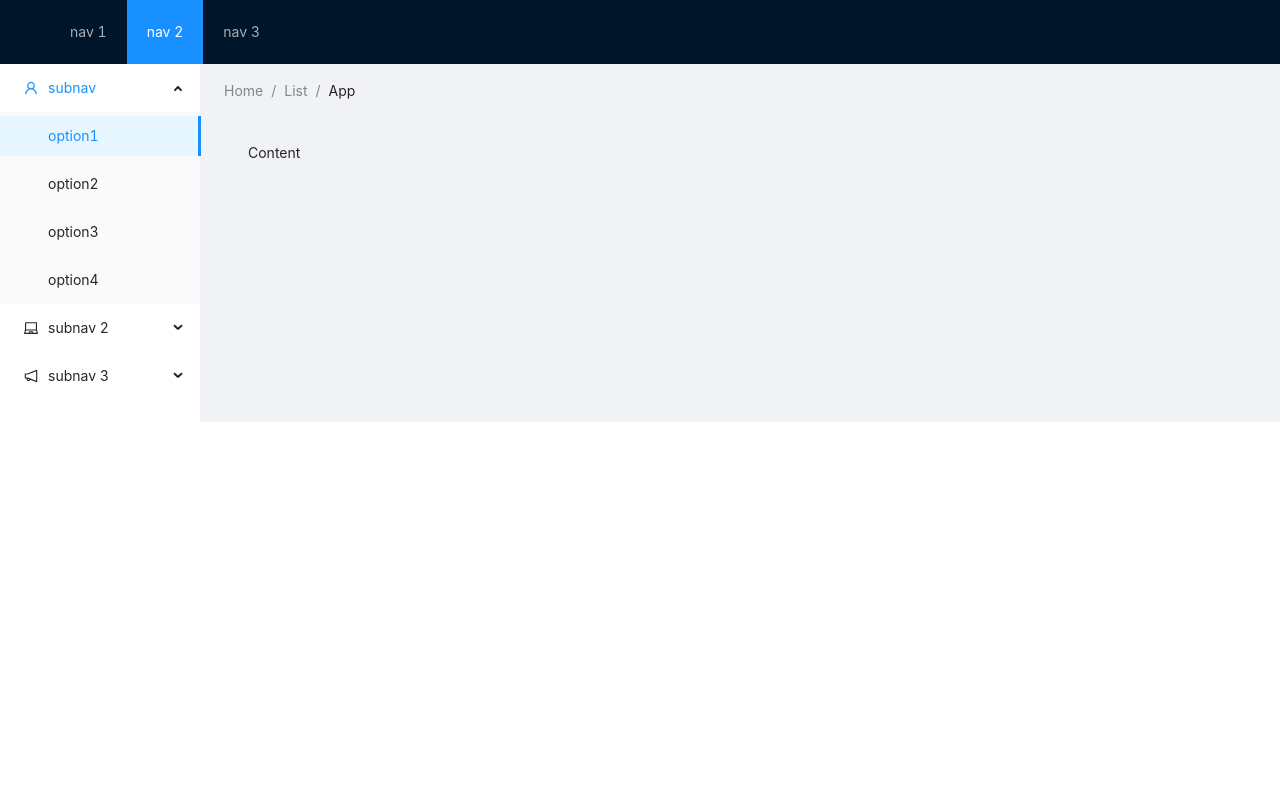
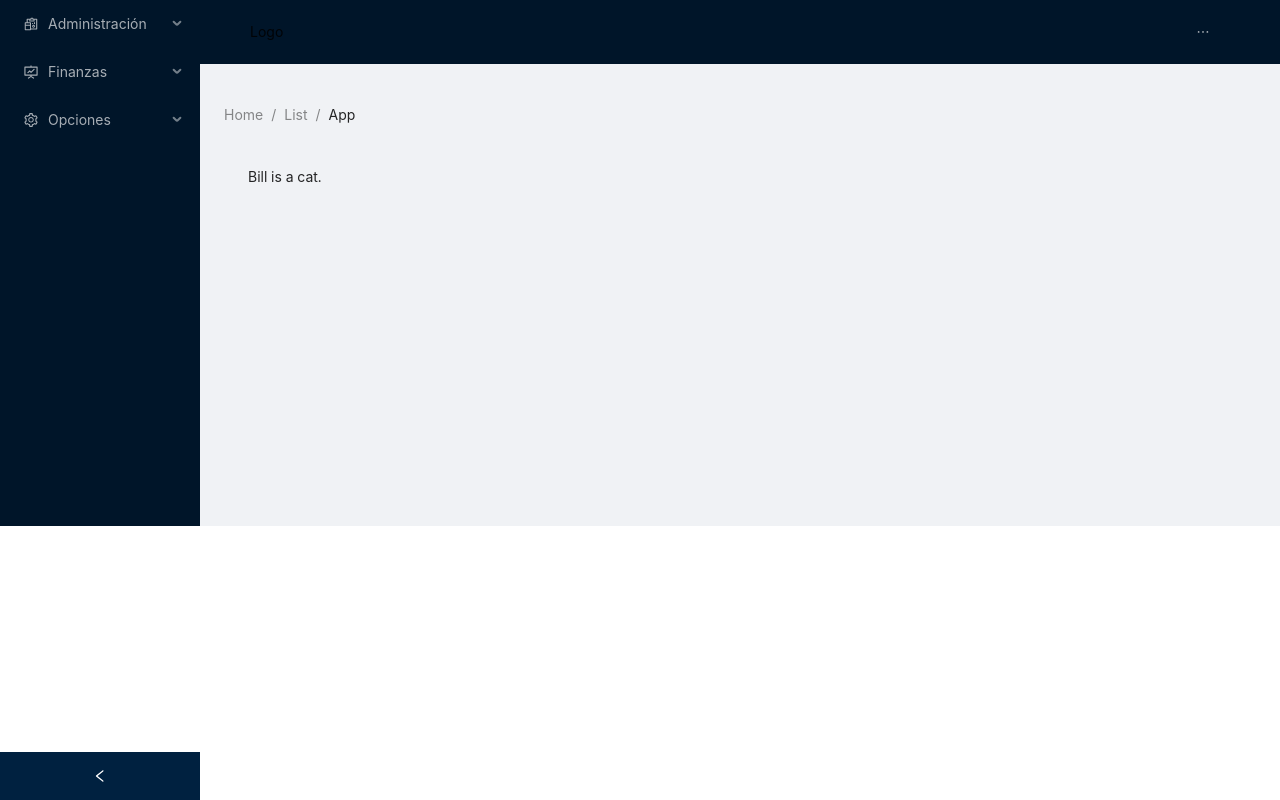
Before and after one commit to ccortes15/ProyectoPrestapp, a Next.js app: page /Dashboard/inicio in a window 1280 px wide. Built offline with nearby package versions, Linux system fonts and the light colour scheme.

Commit message:
acomodando header y sidebar

```diff
--- /dev/null
+++ b/src/components/Layout/Header.tsx
@@ -0,0 +1,53 @@
+import { Menu, Row, Col } from 'antd';
+import { PlusOutlined, NotificationOutlined, UserOutlined, UserAddOutlined, SettingOutlined, LogoutOutlined, HistoryOutlined } from '@ant-design/icons';
+import { Fragment, FC } from 'react';
+
+const {SubMenu} = Menu;
+
+const Header: FC = () => {
+    return (
+        <Fragment>
+            <Row>
+                <Col flex="100px">
+                    Logo
+                </Col>
+                <Col flex="auto">
+                    <Row justify="end">
+                        <Col>
+                            <Menu theme="dark" mode="horizontal" style={{ float: 'right' }}>
+                                <SubMenu title="Agregar" key="add" icon={<PlusOutlined />}>
+                                    <Menu.Item key="addDebt" icon={<PlusOutlined />}>
+                                        Agregar deuda
+                                    </Menu.Item>
+                                    <Menu.Item key="addPay" icon={<PlusOutlined />}>
+                                        Agregar pago
+                                    </Menu.Item>
+                                    <Menu.Item key="addClient" icon={<UserAddOutlined />}>
+                                        Agregar cliente
+                                    </Menu.Item>
+                                </SubMenu>
+                                <Menu.Item key="notification" icon={<NotificationOutlined/>}>
+                                    Notificaciones
+                                </Menu.Item>
+                                <SubMenu title="Usuario" key="user" icon={<UserOutlined/>}>
+                                    <Menu.Item key="config" icon={<SettingOutlined />}>
+                                        Configuración
+                                    </Menu.Item>
+                                    <Menu.Item key="addPay" icon={<HistoryOutlined />}>
+                                        Historial
+                                    </Menu.Item>
+                                    <Menu.Item key="addClient" icon={<LogoutOutlined />}>
+                                        Cerrar sesión
+                                    </Menu.Item>
+                                </SubMenu>
+                            </Menu>
+                        </Col>
+                    </Row>
+                </Col>
+            </Row>
+
+        </Fragment>
+    )
+}
+
+export default Header;
--- a/src/components/Layout/LayoutAdmin.tsx
+++ b/src/components/Layout/LayoutAdmin.tsx
@@ -1,67 +1,44 @@
 import { Layout, Menu, Breadcrumb } from 'antd';
 import { UserOutlined, LaptopOutlined, NotificationOutlined } from '@ant-design/icons';
-import { Fragment, FC } from 'react';
+import { Fragment, FC, useState } from 'react';
+import HeaderContent from './Header';
+import SidebarContent from './Sidebar';
 
 const { SubMenu } = Menu;
 const { Header, Content, Sider } = Layout;
 
 const Login: FC = () => {
+    const [collapsed, setCollapsed] = useState(false);
+
     return (
         <Fragment>
             <Layout>
-                <Header className="header">
-                    <div className="logo" />
-                    <Menu theme="dark" mode="horizontal" defaultSelectedKeys={['2']}>
-                        <Menu.Item key="1">nav 1</Menu.Item>
-                        <Menu.Item key="2">nav 2</Menu.Item>
-                        <Menu.Item key="3">nav 3</Menu.Item>
-                    </Menu>
-                </Header>
+                <Sider collapsible collapsed={collapsed} onCollapse={(collapsed) => (setCollapsed(collapsed))}>
+                    <SidebarContent />
+                </Sider>
+
                 <Layout>
-                    <Sider width={200} className="site-layout-background">
-                        <Menu
-                            mode="inline"
-                            defaultSelectedKeys={['1']}
-                            defaultOpenKeys={['sub1']}
-                            style={{ height: '100%', borderRight: 0 }}
-                        >
-                            <SubMenu key="sub1" icon={<UserOutlined />} title="subnav ">
-                                <Menu.Item key="1">option1</Menu.Item>
-                                <Menu.Item key="2">option2</Menu.Item>
-                                <Menu.Item key="3">option3</Menu.Item>
-                                <Menu.Item key="4">option4</Menu.Item>
-                            </SubMenu>
-                            <SubMenu key="sub2" icon={<LaptopOutlined />} title="subnav 2">
-                                <Menu.Item key="5">option5</Menu.Item>
-                                <Menu.Item key="6">option6</Menu.Item>
-                                <Menu.Item key="7">option7</Menu.Item>
-                                <Menu.Item key="8">option8</Menu.Item>
-                            </SubMenu>
-                            <SubMenu key="sub3" icon={<NotificationOutlined />} title="subnav 3">
-                                <Menu.Item key="9">option9</Menu.Item>
-                                <Menu.Item key="10">option10</Menu.Item>
-                                <Menu.Item key="11">option11</Menu.Item>
-                                <Menu.Item key="12">option12</Menu.Item>
-                            </SubMenu>
-                        </Menu>
-                    </Sider>
-                    <Layout style={{ padding: '0 24px 24px' }}>
+                    <Header className="header">
+                        <HeaderContent />
+                    </Header>
+
+                    <Content
+                        className="site-layout-background"
+                        style={{
+                            padding: 24,
+                            margin: 0,
+                            minHeight: 280,
+                        }}
+                    >
                         <Breadcrumb style={{ margin: '16px 0' }}>
                             <Breadcrumb.Item>Home</Breadcrumb.Item>
                             <Breadcrumb.Item>List</Breadcrumb.Item>
                             <Breadcrumb.Item>App</Breadcrumb.Item>
                         </Breadcrumb>
-                        <Content
-                            className="site-layout-background"
-                            style={{
-                                padding: 24,
-                                margin: 0,
-                                minHeight: 280,
-                            }}
-                        >
-                            Content
-        </Content>
-                    </Layout>
+                        <div className="site-layout-background" style={{ padding: 24, minHeight: 360 }}>
+                            Bill is a cat.
+                        </div>
+                    </Content>
                 </Layout>
             </Layout>
         </Fragment>
--- /dev/null
+++ b/src/components/Layout/Sidebar.tsx
@@ -0,0 +1,31 @@
+import { Menu } from 'antd';
+import { SettingOutlined, FundProjectionScreenOutlined, ReconciliationOutlined } from '@ant-design/icons';
+import { Fragment, FC } from 'react';
+
+const { SubMenu } = Menu;
+
+const Sidebar: FC = () => {
+    return(
+        <Fragment>
+            <Menu theme="dark" mode="inline">
+            <SubMenu key="sub1" icon={<ReconciliationOutlined />} title="Administración">
+              <Menu.Item key="aDeuda">Deudas</Menu.Item>
+              <Menu.Item key="aPago">Pagos</Menu.Item>
+              <Menu.Item key="aCliente">Clientes</Menu.Item>
+            </SubMenu>
+            <SubMenu key="sub2" icon={<FundProjectionScreenOutlined />} title="Finanzas">
+              <Menu.Item key="fProyecc">Proyecciones</Menu.Item>
+              <Menu.Item key="fGrafico">Gráficos</Menu.Item>
+              <Menu.Item key="fAcredor">Acredores</Menu.Item>
+            </SubMenu>
+            <SubMenu key="sub3" icon={<SettingOutlined />} title="Opciones">
+              <Menu.Item key="oAyuda">Ayuda</Menu.Item>
+              <Menu.Item key="oError">Reportar error</Menu.Item>
+              <Menu.Item key="oCliente">Clientes</Menu.Item>
+            </SubMenu>
+          </Menu>
+        </Fragment>
+    )
+}
+
+export default Sidebar;
```
